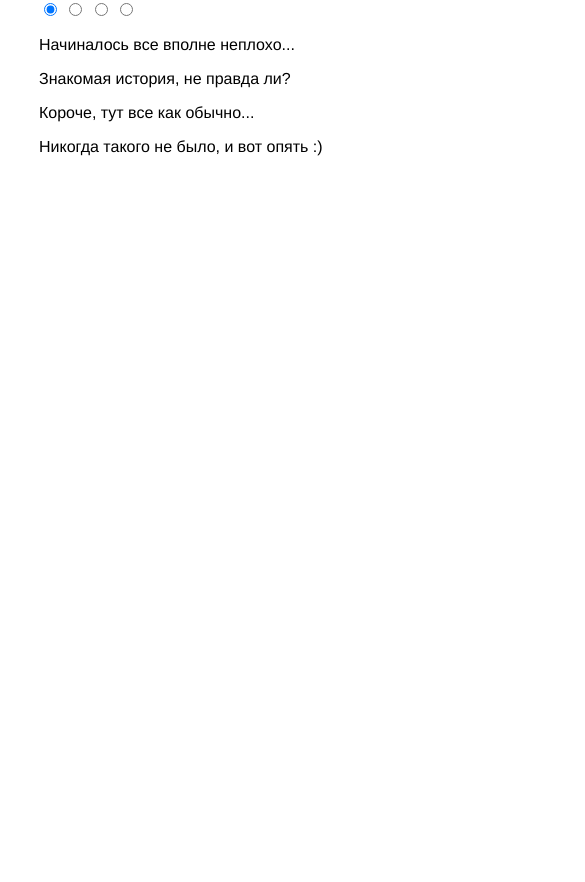
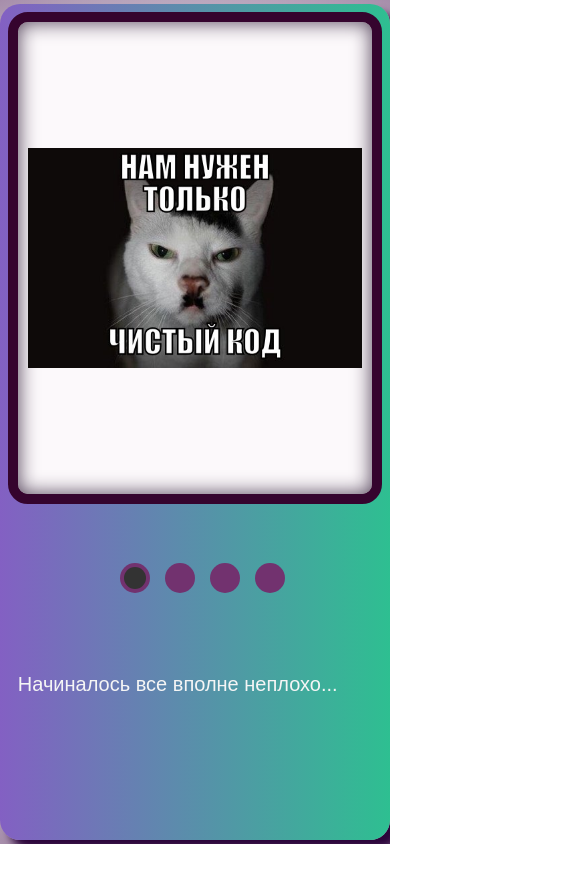
Before and after one commit to YuShato/cssMemSlider, a plain HTML site: page cssMemSlider/index.html in a window 390 px wide. Shown: the top 882 px of the page, 585 px wide, since content can reach past the window. After the commit the page ends 844 px from the top, so only its background shows below. Drawn offline with Linux system fonts and the light colour scheme.

Commit message:
feat: add styles (Sun, Oct 17, 2021 07:43:00 PM)

```diff
--- a/cssMemSlider/style.css
+++ b/cssMemSlider/style.css
@@ -1,84 +1,236 @@
-html,
-body {
-    width: 100%;
-    height: 100%;
+* {
+    box-sizing: border-box;
     margin: 0;
     padding: 0;
-    font-family: "Helvetica", sans-serif;
 }
 
-img {
-    max-width: 100%;
+html {
+    font-family: Arial, Helvetica, sans-serif;
+    font-size: 10px;
 }
 
-.slider-container {
-    height: 100%;
-    width: 100%;
-    position: relative;
-    overflow: hidden;
+body {
     text-align: center;
+    color: whitesmoke;
+    margin: 0 auto;
+    background: rgb(247, 239, 239);
+    background: radial-gradient(circle, rgba(247, 239, 239, 0) 58%, rgba(130, 95, 136, 0.7081578286846033) 100%);
 }
 
-.menu {
-    position: absolute;
-    left: 0;
-    z-index: 900;
-    width: 100%;
-    bottom: 0;
-}
-
-.menu label {
-    cursor: pointer;
-    display: inline-block;
-    width: 16px;
-    height: 16px;
-    background: #fff;
-    border-radius: 50px;
-    margin: 0 .2em 1em;
-
-}
-
-.menu label:hover {
-    background: red;
-}
-
-.slide {
-    width: 100%;
-    height: 100%;
-    position: absolute;
-    top: 0;
-    left: 100%;
-    z-index: 10;
-    padding: 8em 1em 0;
-    background-size: cover;
-    background-position: 50% 50%;
-    transition: left 0s .75s;
-}
-
-[id^="slide"]:checked+.slide {
-    left: 0;
-    z-index: 100;
-    transition: left .65s ease-out;
-}
-
-.slide-1 {
-    background-image: url(./img/3.jpg);
-}
-
-.slide-2 {
-    background-image: url(./img/2.jpg);
-}
-
-.slide-3 {
-    background-image: url(./img/1.jpg);
-}
-.slide-4 {
-    background-image: url(./img/4.jpg);
+.main-wrapper {
+    width: 100vw;
+    height: calc(100vh - 2vw);
+    margin: 1vw auto;
 }
 
 .wrapper {
-    max-width: 80vw;
-    height: 80vh;
-    margin-left: auto;
-    margin-right: auto;
+    width: 80%;
+    height: 100%;
+    margin: 0 auto;
+    padding: 2vw;
+    background-image: linear-gradient(to right, #8360c3, #2ebf91);
+    display: flex;
+    flex-wrap: wrap;
+    justify-content: flex-start;
+    border-radius: 2rem;
+    box-shadow: 1rem 1rem 1rem rgb(43, 4, 58);
+    -webkit-border-radius: 2rem;
+    -moz-border-radius: 2rem;
+    -ms-border-radius: 2rem;
+    -o-border-radius: 2rem;
 }
+
+#slider {
+    width: 100%;
+    height: 80%;
+    overflow: hidden;
+    margin: 0 auto;
+    border: 1rem solid rgb(53, 4, 46);
+    border-radius: 2rem;
+    background-color: rgb(252, 249, 251);
+    -webkit-border-radius: 2rem;
+    -moz-border-radius: 2rem;
+    -ms-border-radius: 2rem;
+    -o-border-radius: 2rem;
+}
+
+#capture-textr {
+    width: calc(100% - 23rem);
+    height: 12rem;
+    overflow: hidden;
+    margin: 0;
+    order: 1;
+}
+
+#content,
+#capture {
+    position: relative;
+    width: 400%;
+    height: 100%;
+    display: flex;
+    transition: all .2s ease-in-out;
+    -webkit-transition: all .2s ease-in-out;
+    -moz-transition: all .2s ease-in-out;
+    -ms-transition: all .2s ease-in-out;
+    -o-transition: all .2s ease-in-out;
+}
+
+#capture {
+    height: 10rem;
+    display: flex;
+}
+
+#content>div {
+    box-shadow: 0rem 0rem 2rem rgb(71, 54, 78) inset;
+}
+
+
+#content>div,
+#capture>div {
+    position: relative;
+    width: 25%;
+    height: 100%;
+    padding: 1rem;
+    background-color: transparent;
+}
+
+#capture p {
+    font-size: 3rem;
+    text-align: left;
+}
+
+.slide div {
+    width: 100%;
+    height: 100%;
+    background-size: cover;
+    background-repeat: no-repeat;
+    background-position: center;
+}
+
+#activator1:checked~#slider #content,
+#activator1:checked~#capture-textr #capture {
+    margin-left: 0%;
+}
+
+#activator2:checked~#slider #content,
+#activator2:checked~#capture-textr #capture {
+    margin-left: -100%;
+}
+
+#activator3:checked~#slider #content,
+#activator3:checked~#capture-textr #capture {
+    margin-left: -200%;
+    background: rgb(247, 244, 244);
+    background: radial-gradient(circle, rgba(31, 1, 29, 0) 22%, rgba(130, 95, 136, 0.9413038961003336) 92%);
+}
+
+#activator4:checked~#slider #content,
+#activator4:checked~#capture-textr #capture {
+    margin-left: -300%;
+}
+
+#activator1-slide div {
+    position: relative;
+    background: no-repeat center/contain url("./img/1.jpg");
+}
+
+#activator2-slide div {
+    position: relative;
+    background: no-repeat center/contain url("./img/2.jpg");
+}
+
+#activator3-slide div {
+    position: relative;
+    background: no-repeat center/contain url("./img/3.jpg");
+}
+
+#activator4-slide div {
+    position: relative;
+    background: no-repeat center/contain url("./img/4.jpg");
+}
+
+input {
+    margin-right: 0;
+    cursor: pointer;
+    opacity: 0;
+    order: 2;
+    height: 6rem;
+    width: 4rem;
+    margin-left: 2rem;
+    justify-self: center
+}
+
+
+.radio {
+    height: 3rem;
+    width: 3rem;
+    border-radius: 50%;
+    padding: 0.4rem;
+    background-color: #72326f;
+    order: 2;
+    pointer-events: none;
+    margin-left: -3.5rem;
+    margin-top: 1rem;
+}
+
+.radio::before {
+    content: '';
+    width: 100%;
+    height: 100%;
+    background-color: rgb(51, 51, 51);
+    display: block;
+    border-radius: 50%;
+    transform: scale(0);
+    transition: 0.1s;
+}
+
+input:checked+.radio::before {
+    transform: scale(1);
+    transition: 0.1s;
+}
+
+input:hover+.radio {
+    background-color: white;
+    transition: 0.1s;
+}
+
+.bottom-wrapper {
+    width: 80%;
+    display: flex;
+    margin: 0 auto;
+}
+
+@media (max-width: 768px) {
+    .wrapper {
+        justify-content: center;
+        width: 100%;
+    }
+
+    input {
+        order: 1;
+        margin-left: 1rem;
+    }
+
+    .radio {
+        order: 1;
+    }
+
+    #capture-textr {
+        width: 100%;
+        order: 2;
+    }
+
+    #capture p {
+        font-size: 2rem;
+    }
+
+    #slider {
+        height: 60%;
+    }
+}
+
+@media (max-width: 319px) {
+    html {
+        font-size: 5px;
+    }
+}
```
